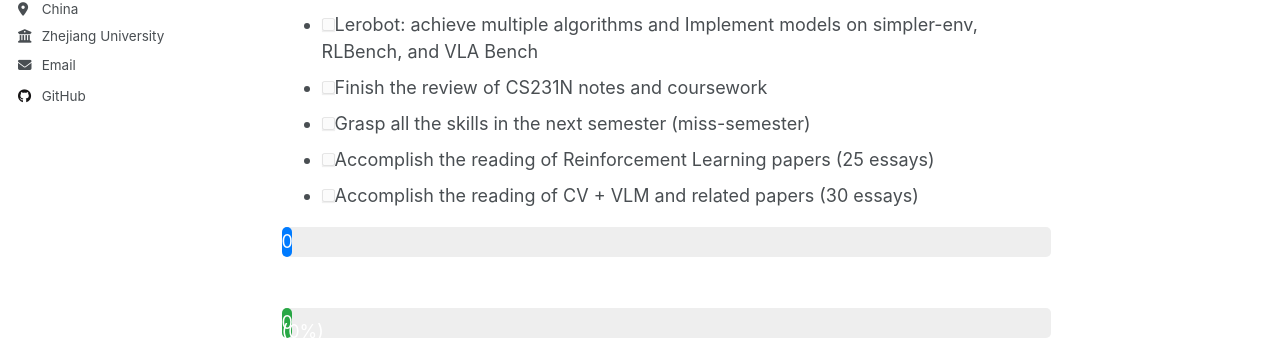
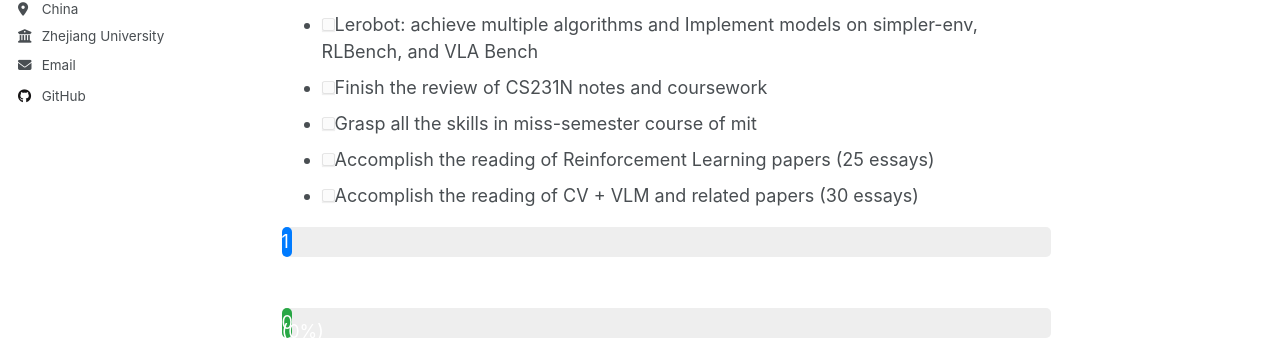
Before and after one commit to chengchen4/chengchen4.github.io, a Jekyll site: the page built from _pages/about.md, in a window 1280 px wide and 1242 px high. Shown: the part 523-863 px from the top of the window. Built offline with Jekyll 4.4.1, drawn with Linux system fonts in a browser that asks for light colours; a script that is not in the unit is left out.

Commit message:
accomplish one paper

```diff
--- a/_pages/about.md
+++ b/_pages/about.md
@@ -19,13 +19,13 @@ I am highly self-motivated and passionate about AI research, and I am actively s
 
 - [ ] Lerobot: achieve multiple algorithms and Implement models on simpler-env, RLBench, and VLA Bench
 - [ ] Finish the review of CS231N notes and coursework
-- [ ] Grasp all the skills in the next semester (miss-semester)
+- [ ] Grasp all the skills in miss-semester course of  mit
 - [ ] Accomplish the reading of Reinforcement Learning papers (25 essays)
 - [ ] Accomplish the reading of CV + VLM and related papers (30 essays)
 
 <div style="background-color: #eee; border-radius: 5px;">
   <div style="width: 0%; background-color: #007bff; color: white; text-align: right; padding-right: 10px; border-radius: 5px; height: 30px; line-height: 30px;">
-    0 / 25 (0%)
+    1 / 25 (0%)
   </div>
 </div>
 
```
